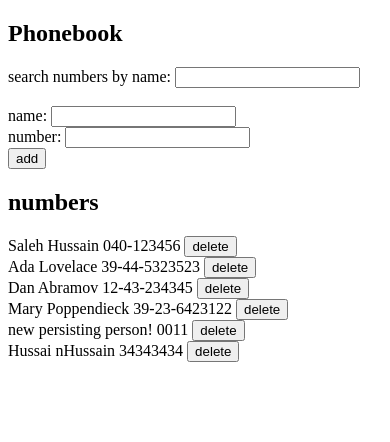
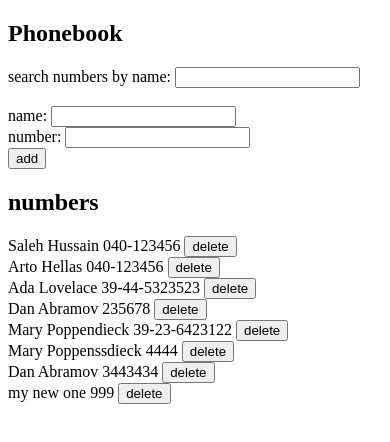
Before and after one commit to ProgSaleh/fullstackopen2022, a React (Create React App) app in the folder part2/: page / in a window 390 px wide. Shown: the top 442 px of the page. Built offline with nearby package versions, Linux system fonts and the light colour scheme; data requests are answered from the project's data file.

Commit message:
2.18*: Phonebook step10

```diff
--- a/part2/db.json
+++ b/part2/db.json
@@ -6,29 +6,39 @@
       "id": 1
     },
     {
-      "name": "Ada Lovelace",
-      "number": "39-44-5323523",
+      "name": "Arto Hellas",
+      "number": "040-123456",
       "id": 2
     },
     {
+      "name": "Ada Lovelace",
+      "number": "39-44-5323523",
+      "id": 3
+    },
+    {
       "name": "Dan Abramov",
-      "number": "12-43-234345",
-      "id": 3
+      "number": "235678",
+      "id": 4
     },
     {
       "name": "Mary Poppendieck",
       "number": "39-23-6423122",
-      "id": 4
-    },
-    {
-      "name": "new persisting person!",
-      "number": "0011",
       "id": 5
     },
     {
-      "name": "Hussai nHussain",
-      "number": "34343434",
+      "name": "Mary Poppenssdieck",
+      "number": "4444",
       "id": 6
+    },
+    {
+      "name": "Dan Abramov",
+      "number": "3443434",
+      "id": 7
+    },
+    {
+      "name": "my new one",
+      "number": "999",
+      "id": 8
     }
   ]
 }
--- a/part2/src/App.js
+++ b/part2/src/App.js
@@ -39,18 +39,33 @@ const App = () => {
       event.preventDefault(); // to prevent reloading the page...
       return;
     }
-    if (persons.some((p) => (p.name === newName ? true : false))) {
-      alert(`(${newName}) is already added to phonebook!`);
-      event.preventDefault(); // to prevent reloading the page...
-      setNewName("");
-      return;
-    }
+    // if (persons.some((p) => (p.name === newName ? true : false))) {
+    //   alert(`(${newName}) is already added to phonebook!`);
+    //   event.preventDefault(); // to prevent reloading the page...
+    //   setNewName("");
+    //   return;
+    // }
 
     event.preventDefault();
 
-    const newPerson = { name: newName, phone: newNumber };
+    const newPerson = { name: newName, number: newNumber };
+
+    if (persons.find((p) => p.name === newPerson.name)) {
+      const msg = `${newName} is already added to the phonebook, replace the old one with a new one?`;
+      if (window.confirm(msg)) {
+        personService.replacePerson(newPerson).then((res) => {
+          setPersons([...persons.filter((p) => p.id !== res.id), res]);
+          // console.log(res);
+        });
+      } else {
+        setNewName("");
+        setNewNumber("");
+        return;
+      }
+    }
+
     personService.addPerson(newPerson).then((newPersonList) => {
-      setPersons([newPersonList]);
+      setPersons([...persons, newPersonList]);
       setNewName("");
       setNewNumber("");
     });
--- a/part2/src/services/personServices.js
+++ b/part2/src/services/personServices.js
@@ -17,4 +17,14 @@ const deletePerson = (id) => {
   });
 };
 
-export default { getPersons, addPerson, deletePerson };
+const replacePerson = async (newPerson) => {
+  const persons = await axios.get(baseUrl).then((res) => res.data);
+
+  const repetitive = persons.find((p) => p.name === newPerson.name);
+  if (repetitive) {
+    const request = axios.put(`${baseUrl}/${repetitive.id}`, newPerson);
+    return request.then((res) => res.data);
+  }
+};
+
+export default { getPersons, addPerson, deletePerson, replacePerson };
```
